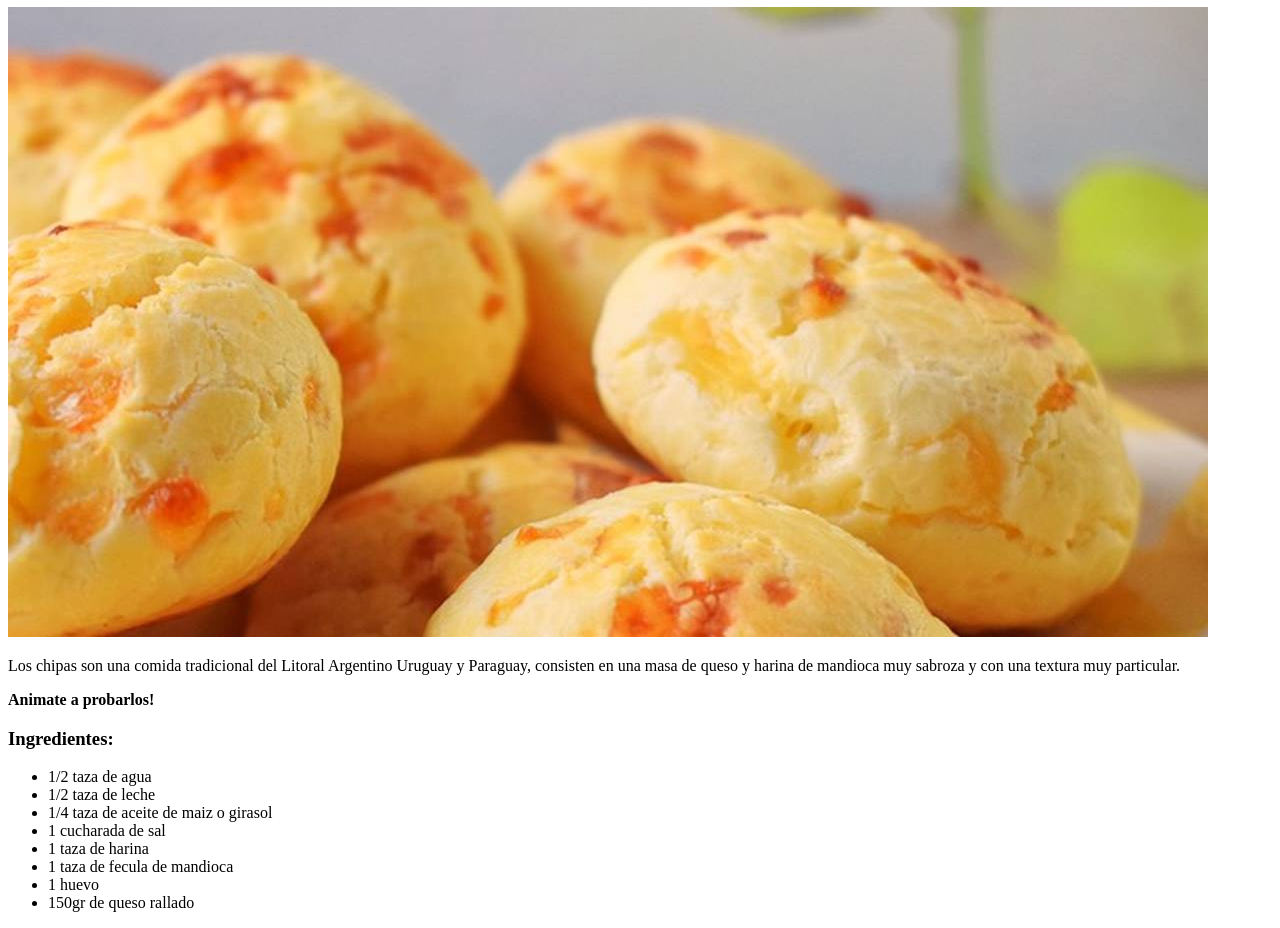
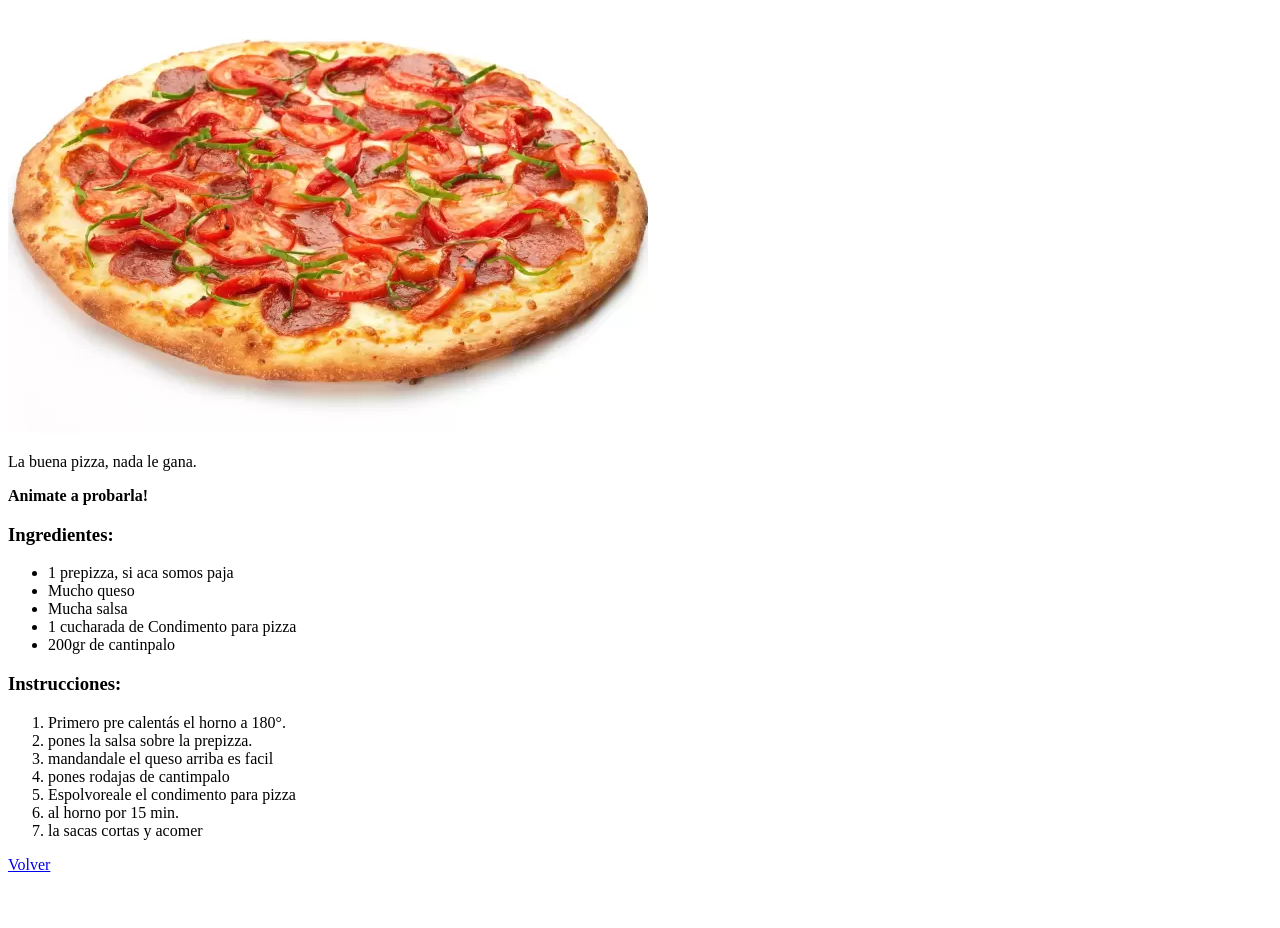
Before and after one commit to Haervwe/recipes, a plain HTML site: page recipes/pizza.html in a window 1280 px wide. Shown: the part 73-1001 px from the top of the page. After the commit the page ends 963 px from the top, so only its background shows below. Drawn offline with Linux system fonts and the light colour scheme.

Commit message:
Adde pizza.html contents

```diff
--- a/recipes/pizza.html
+++ b/recipes/pizza.html
@@ -4,33 +4,31 @@
     <meta charset="UTF-8">
     <meta http-equiv="X-UA-Compatible" content="IE=edge">
     <meta name="viewport" content="width=device-width, initial-scale=1.0">
-    <title>Chipa Recipe</title>
+    <title>Pizza Recipe</title>
 </head>
 <body>
-    <h1>Chipa Recipe</h1>
-    <img src="../img/chipa.jpg" alt="Una pila de Chipas">
-    <p>Los chipas son una comida tradicional del Litoral Argentino Uruguay y Paraguay, consisten en una masa de queso y harina de mandioca muy sabroza y con una textura muy particular.</p>
-    <P><strong>Animate a probarlos!</strong></P>
+    <h1>Pizza Recipe</h1>
+    <img src="../img/pizza.jpg" alt="Una pizza">
+    <p>La buena pizza, nada le gana.</p>
+    <P><strong>Animate a probarla!</strong></P>
     <h3>Ingredientes:</h3>
     <ul>
-        <li>1/2 taza de agua</li>
-        <li>1/2 taza de leche</li>
-        <li>1/4 taza de aceite de maiz o girasol</li>
-        <li>1 cucharada de sal</li>
-        <li>1 taza de harina</li>
-        <li>1 taza de fecula de mandioca</li>
-        <li>1 huevo</li>
-        <li>150gr de queso rallado</li>
+        <li>1 prepizza, si aca somos paja</li>
+        <li>Mucho queso</li>
+        <li>Mucha salsa</li>
+        <li>1 cucharada de Condimento para pizza</li>
+        <li>200gr de cantinpalo</li>
+
     </ul>
     <h3>Instrucciones:</h3>
     <ol>
         <li>Primero pre calentás el horno a 180°.</li>
-        <li>Ponés a hervir el agua con la leche, la sal y el aceite. Apenas empiece a hervir apagás el fuego y añadis la fécula de una, se hace un engrudo tremendo pero vos seguí mezclando con una cuchara de madera.</li>
-        <li>Dejás que se enfrie un toque (podés pasar la mezcla a un bowl si querés hacerlo más rápido) y le agregás el huevo. Se va a hacer un quilombo de nuevo, pero vos mezclá. (si el gordo te dice mezclá, mezclá)</li>
-        <li>Por último le añadís el queso, unis todo y  untandote un poco de aceite en las manos, empezás a hacer las bolitas.</li>
-        <li>Podés hacerlas más grandes para que sean tipo el “pao de queijo” brasilero o más chiquitas para los chipá clásicos.</li>
-        <li>Los ponés en una fuente para horno, dejando espacio entre ellos porque crecen, y los horneás durante unos 20 o 25 minutos, o hasta que los veas bien dorados.</li>
-        <li>Los dejás enfriar un toque (sí podés) y listo, a disfrutar de la receta de chipá caseros!</li>
+        <li>pones la salsa sobre la prepizza.</li>
+        <li>mandandale el queso arriba es facil</li>
+        <li>pones rodajas de cantimpalo</li>
+        <li>Espolvoreale el condimento para pizza</li>
+        <li>al horno por 15 min.</li>
+        <li>la sacas cortas y acomer</li>
     </ol>
     <a href="../index.html"><p>Volver</p></a>
 </body>
```
Also changed, not shown: recipes/bizcochuelo.html (+1 -1 lines), img/pizza.jpg (added).
